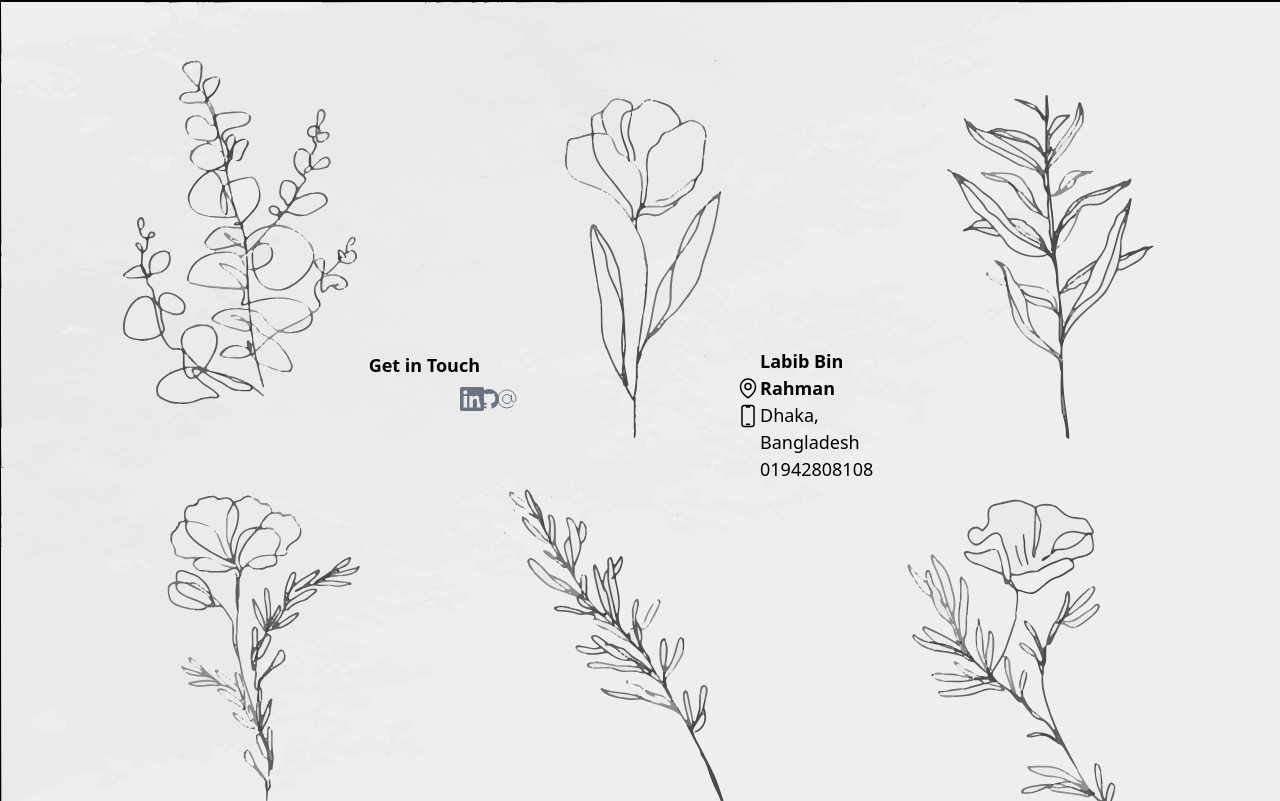
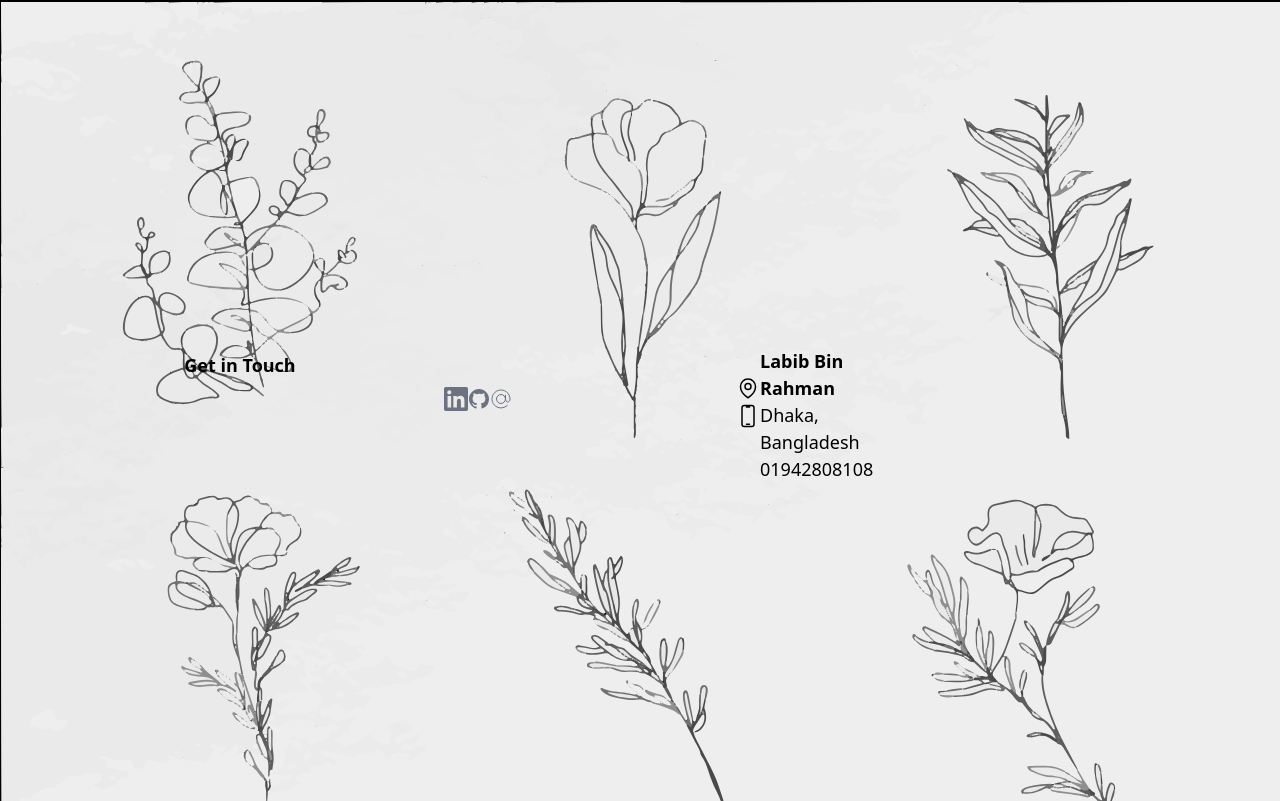
Before and after one commit to Labibstar/portfolio, a Next.js app: page / in a window 1280 px wide. Shown: the part 4399-5200 px from the top of the page. Built offline with nearby package versions, Linux system fonts and the light colour scheme; no server answers.

Commit message:
Deployment v0.2

```diff
--- a/app/contact.js
+++ b/app/contact.js
@@ -8,9 +8,9 @@ export function Contact({
       height: "100vh",
     zIndex:-1}}>
 
-        <div className="contact1 text-end">
+        <div className="contact1 text-center">
         <p ><b> Get in Touch </b> </p>
-        <div className="ml-4">
+
 
         <div className="grid grid-cols-3 ml-7 mt-2">
 
@@ -35,7 +35,7 @@ export function Contact({
           </svg>
           </a>
         </div>
-         </div>
+
 
 
         </div>
```
